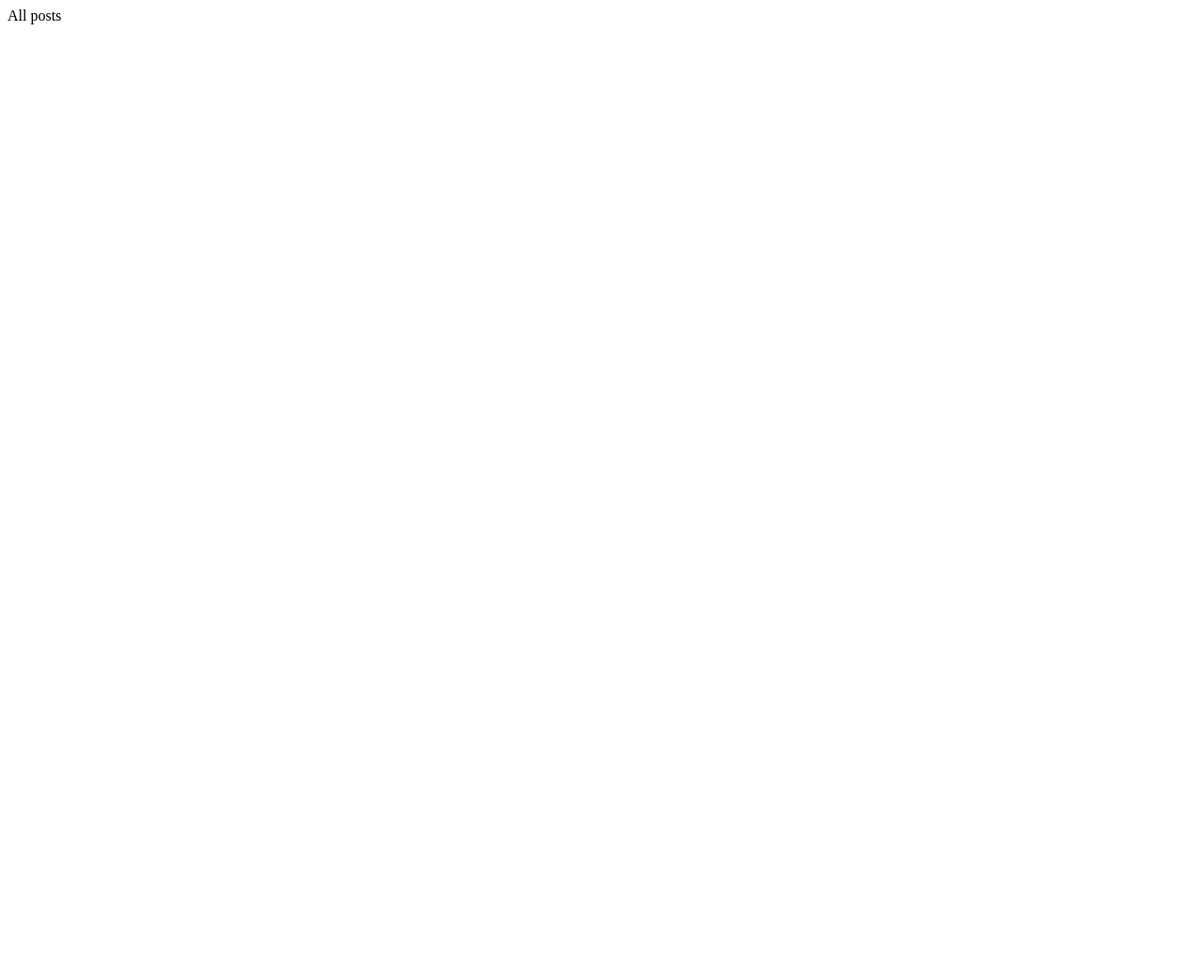
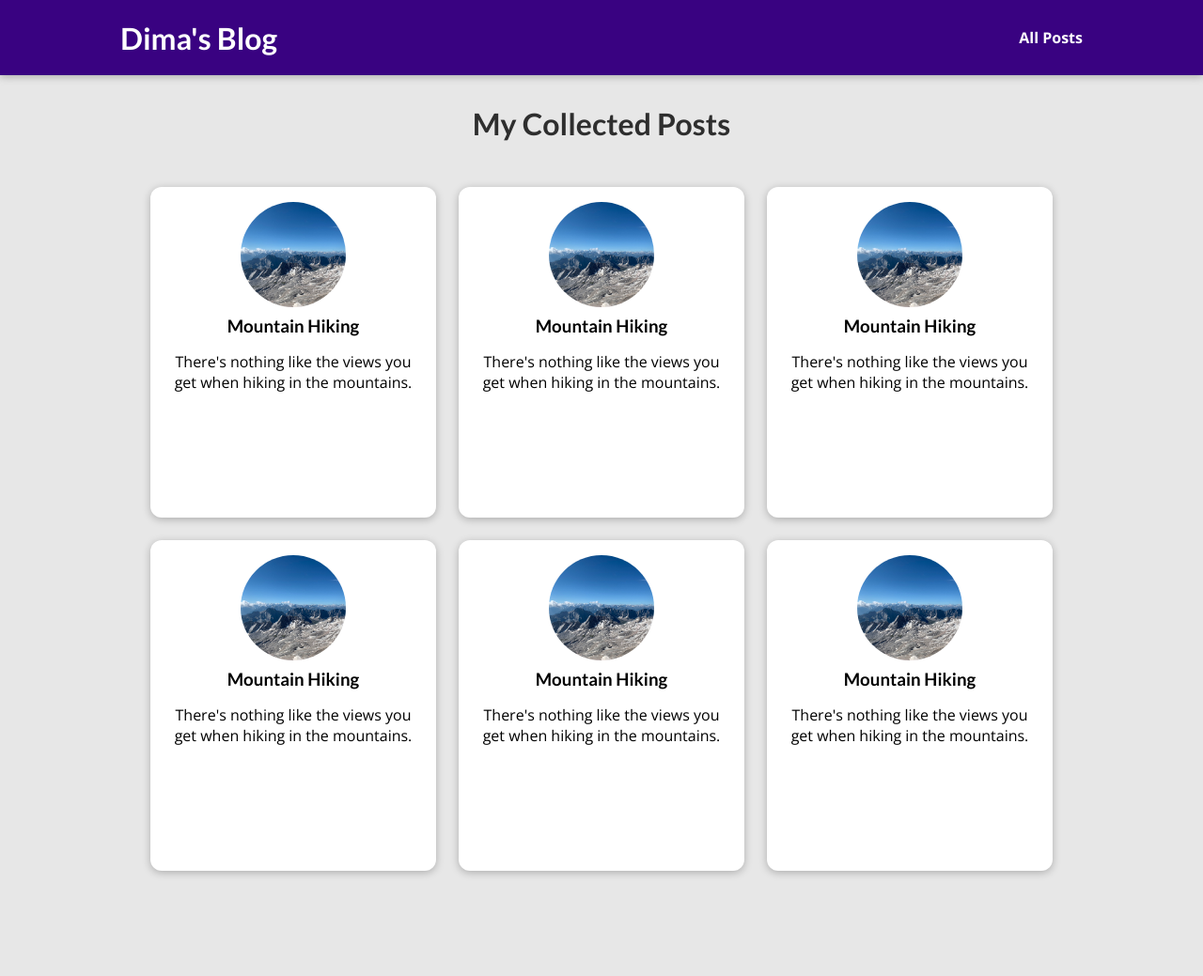
Before and after one commit to BuDi4ka/Django-Udemy, a Django app: page /posts/ in a window 1280 px wide. Before the commit the page is almost empty. Shown: the whole page at 94% size. Before the commit the page ends 26 px from the top, so only its background shows below. Run offline with Django 5.2, Linux system fonts and the light colour scheme.

Commit message:
all posts page and style

```diff
--- /dev/null
+++ b/my_site/blog/static/blog/all-posts.css
@@ -0,0 +1,43 @@
+body {
+  background-color: #e7e7e7;
+}
+
+#main-navigation {
+  background-color: #390281;
+  box-shadow: 0 2px 8px rgba(0, 0, 0, 0.25);
+}
+
+#all-posts {
+  margin: 7rem auto;
+  width: 90%;
+  max-width: 60rem;
+}
+
+#all-posts h2 {
+  text-align: center;
+  font-size: 2rem;
+  color: #2e2e2e;
+  margin: 3rem 0;
+}
+
+ul {
+  list-style: none;
+  margin: 0;
+  padding: 0;
+  display: grid;
+  grid-template-columns: repeat(auto-fill, minmax(17rem, 1fr));
+  gap: 1.5rem;
+}
+
+.post img {
+  width: 7rem;
+  height: 7rem;
+}
+
+.post a {
+  height: 22rem;
+  transform-origin: center;
+  box-shadow: 0 2px 8px rgba(0, 0, 0, 0.25);
+  border-radius: 12px;
+  background-color: white;
+}
--- /dev/null
+++ b/my_site/blog/static/blog/post.css
@@ -0,0 +1,43 @@
+.post {
+  display: flex;
+  flex-direction: column;
+  align-items: center;
+  text-align: center;
+}
+
+.post a {
+  text-decoration: none;
+  color: black;
+  transition: all 0.2s ease;
+  padding: 1rem;
+}
+
+.post a:hover,
+.post a:active {
+  transform: scale(1.1);
+  background-color: #390281;
+  color: white;
+}
+
+.post img {
+  width: 5rem;
+  height: 5rem;
+  object-fit: cover;
+  border-radius: 50%;
+}
+
+.post h3 {
+  margin: 0.25rem 0;
+}
+
+.post time {
+  color: #666666;
+  margin: 0.25rem;
+  font-style: italic;
+  font-size: 0.85rem;
+}
+
+.post:hover time,
+.post:active time {
+  color: white;
+}
--- /dev/null
+++ b/my_site/blog/templates/blog/all-posts.html
@@ -0,0 +1,26 @@
+{% extends 'base.html' %}
+{% load static %}
+
+{% block title %}
+    All My Posts
+{% endblock %}
+
+{% block css_files %}
+    <link rel="stylesheet" href="{% static 'blog/post.css' %}"/>
+    <link rel="stylesheet" href="{% static 'blog/all-posts.css' %}">
+{% endblock %}
+
+{% block content %}
+    <section id="all-posts">
+        <h2> My Collected Posts</h2>
+
+        <ul>
+            {% include 'blog/includes/post.html' %}
+            {% include 'blog/includes/post.html' %}
+            {% include 'blog/includes/post.html' %}
+            {% include 'blog/includes/post.html' %}
+            {% include 'blog/includes/post.html' %}
+            {% include 'blog/includes/post.html' %}
+        </ul>
+    </section>
+{% endblock %}
--- /dev/null
+++ b/my_site/blog/templates/blog/includes/post.html
@@ -0,0 +1,17 @@
+{% load static %}
+
+<li>
+    <article class="post">
+        <a href="">
+            <img src="{% static 'blog/images/mountains.jpg' %}" alt='Mountain Hiking'/>
+            <div class="post__content">
+                <h3>
+                    Mountain Hiking
+                </h3>
+                <p>
+                    There's nothing like the views you get when hiking in the mountains.
+                </p>
+            </div>
+        </a>
+    </article>
+</li>
--- a/my_site/blog/views.py
+++ b/my_site/blog/views.py
@@ -7,7 +7,7 @@ def index(request):
 
 
 def posts(request):
-    return HttpResponse("All posts")
+    return render(request, 'blog/all-posts.html')
 
 
 def post_detail(request, post_id):
--- a/my_site/templates/base.html
+++ b/my_site/templates/base.html
@@ -12,6 +12,13 @@
     {% block css_files %}{% endblock %}
 </head>
 <body>
+    <header id="main-navigation">
+        <h1><a href="">Dima's Blog</a></h1>
+        <nav>
+            <a href="">All Posts</a>
+        </nav>
+    </header>
+
     {% block content %}
     {% endblock content %}
 </body>
```
Also changed, not shown: my_site/blog/templates/blog/index.html (+3 -21 lines).
